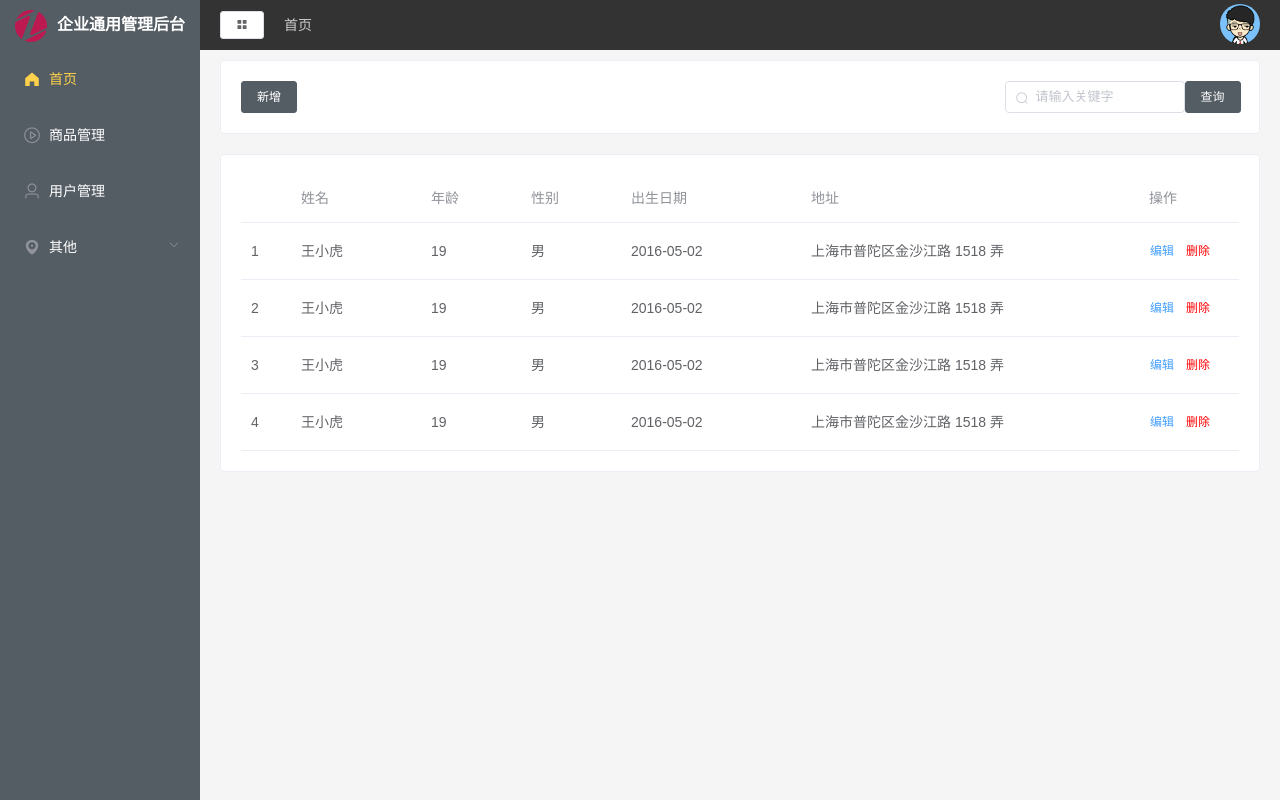
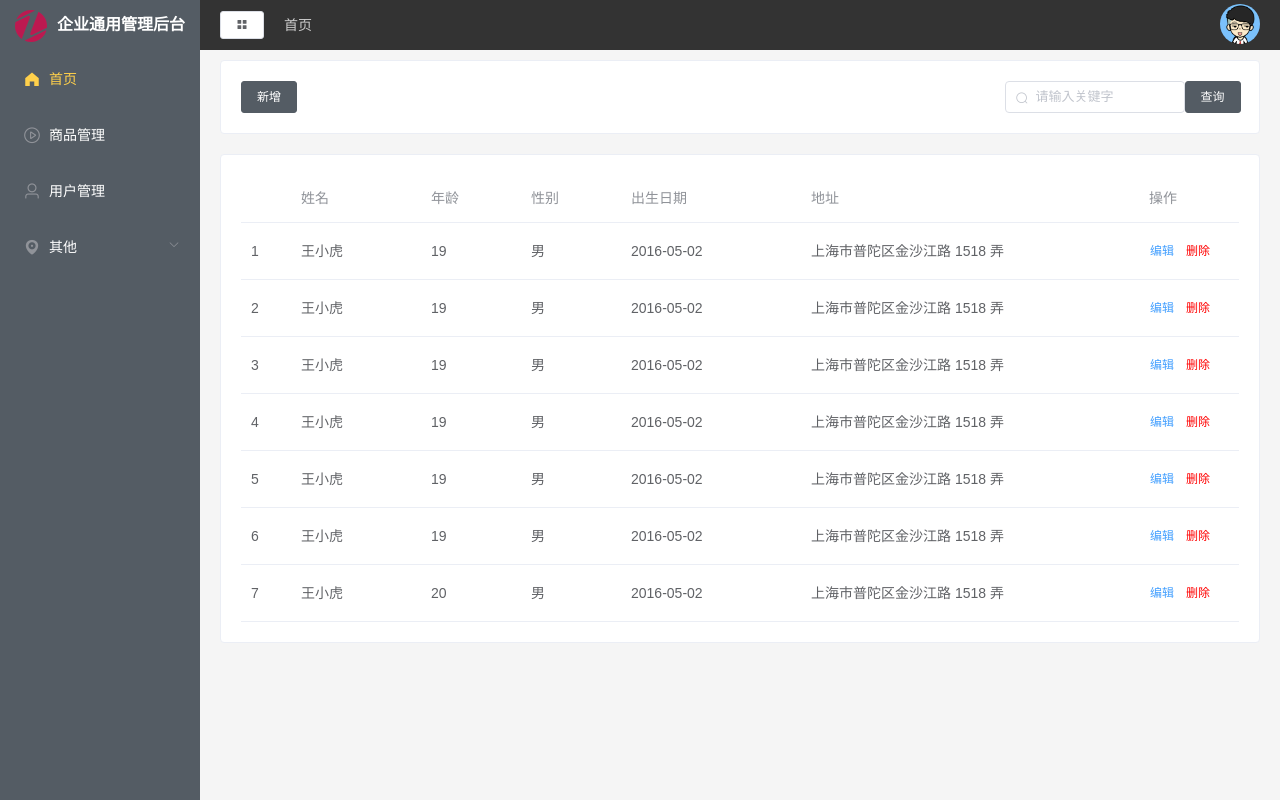
Before and after one commit to MANHongLee/management-system, a Vue app: page /#/user in a window 1280 px wide. Built offline with nearby package versions, Linux system fonts and the light colour scheme; the HTML template or start-up script is replaced by a standard one.

Commit message:
添加了几条列表数据

```diff
--- a/src/views/user/index.vue
+++ b/src/views/user/index.vue
@@ -155,6 +155,27 @@ export default {
           sex: "男",
           address: "上海市普陀区金沙江路 1518 弄",
         },
+        {
+          date: "2016-05-02",
+          name: "王小虎",
+          age: "19",
+          sex: "男",
+          address: "上海市普陀区金沙江路 1518 弄",
+        },
+        {
+          date: "2016-05-02",
+          name: "王小虎",
+          age: "19",
+          sex: "男",
+          address: "上海市普陀区金沙江路 1518 弄",
+        },
+        {
+          date: "2016-05-02",
+          name: "王小虎",
+          age: "20",
+          sex: "男",
+          address: "上海市普陀区金沙江路 1518 弄",
+        },
       ],
     };
   },
```
